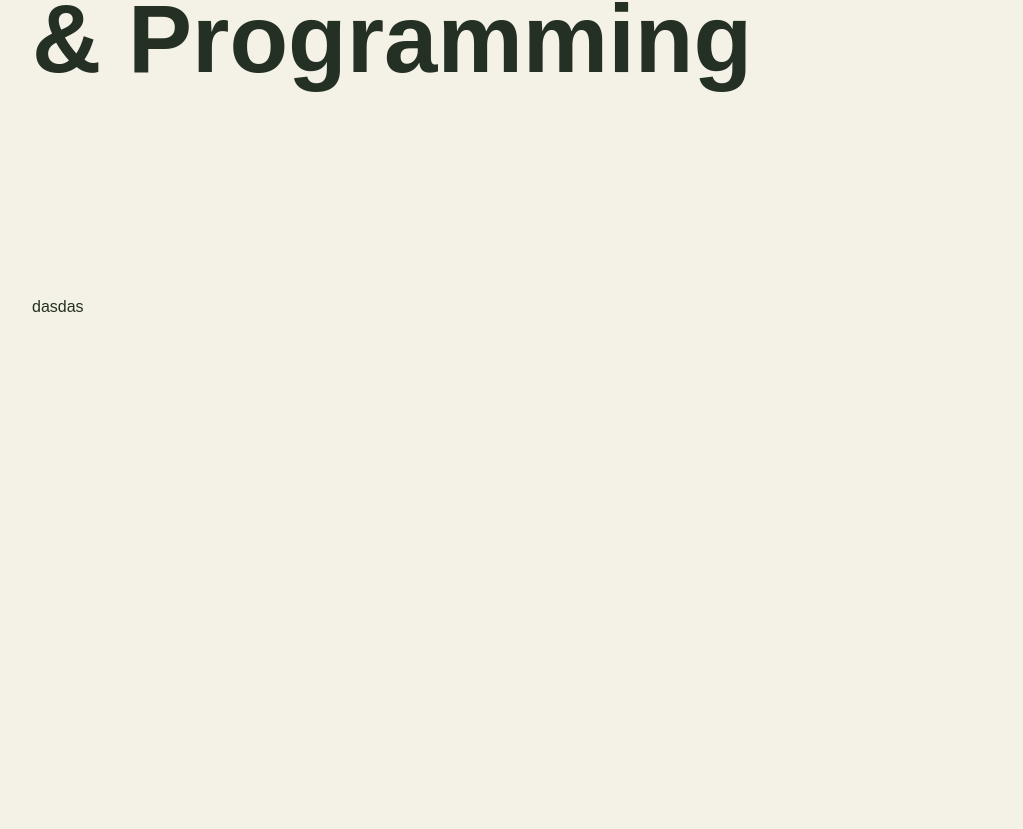
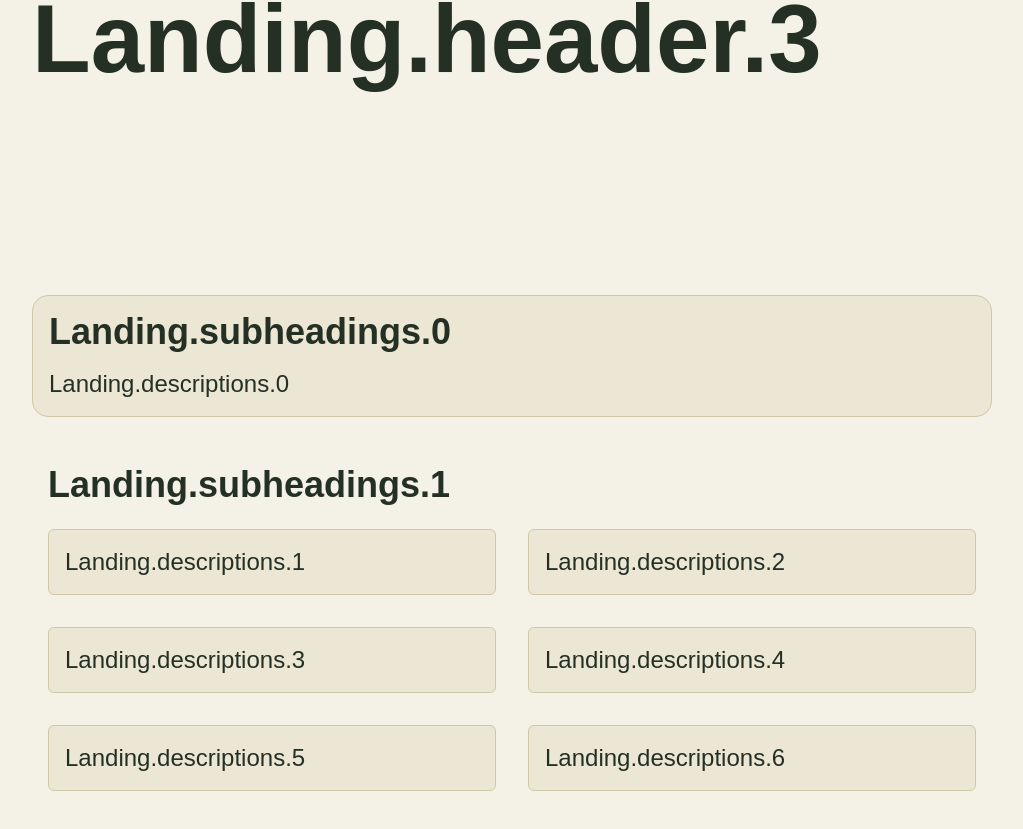
Before and after one commit to PiHalves/main-page, a Next.js app: page /en in a window 1280 px wide. Shown: the part 553-1382 px from the top of the page, without its empty margins (128-1151 px from the left). Before the commit the page ends 872 px from the top, so only its background shows below. Built offline with nearby package versions, Linux system fonts and the light colour scheme.

Commit message:
Building out the main page

```diff
--- a/app/[locale]/page.tsx
+++ b/app/[locale]/page.tsx
@@ -11,10 +11,11 @@ export default function Home({
   // Enable static rendering
   const { locale } = use(params);
   setRequestLocale(locale);
-  const t = useTranslations("Teaser");
+  const t = useTranslations("Landing");
   return (
     <>
-      <div className="h-screen mx-auto text-left lg:text-3xl min-xl:text-8xl font-bold flex items-center w-full lg:w-3/4">
+      <div className="h-[calc(100vh-10rem)] xl:h-screen mx-auto text-left text-5xl lg:text-5xl min-xl:text-8xl font-bold flex items-center w-full lg:w-3/4">
+        <h1>
           {t("header.0")}
           <br />
           {t("header.1")}
@@ -22,8 +23,40 @@ export default function Home({
           {t("header.2")}
           <br />
           {t("header.3")}
+        </h1>
       </div>
-      <div className="w-full p-4 lg:w-3/4 lg:p-0 mx-auto ">dasdas </div>
+
+      <div className="w-full p-3 lg:w-3/4 lg:p-4 mx-auto border border-border rounded-md lg:rounded-2xl text-justify text-sm lg:text-lg min-xl:text-2xl bg-card mb-8">
+        <h2 className="font-bold text-xl lg:text-3xl min-xl:text-4xl mb-4">
+          {t("subheadings.0")}
+        </h2>
+        <span className="my-4">{t("descriptions.0")}</span>
+      </div>
+      <div className="w-full p-3 lg:w-3/4 lg:p-4  mx-auto my-8">
+        <h2 className="font-bold text-xl lg:text-3xl min-xl:text-4xl mb-4">
+          {t("subheadings.1")}
+        </h2>
+        <div className="grid grid-cols-1 lg:grid-cols-2 min-2xl:grid-cols-3 gap-2 lg:gap-8 my-6  text-sm lg:text-lg min-xl:text-2xl ">
+          <span className="border border-border rounded-md p-2 lg:p-4 bg-card">
+            {t("descriptions.1")}
+          </span>
+          <span className="border border-border rounded-md p-2 lg:p-4 bg-card">
+            {t("descriptions.2")}
+          </span>
+          <span className="border border-border rounded-md p-2 lg:p-4 bg-card">
+            {t("descriptions.3")}
+          </span>
+          <span className="border border-border rounded-md p-2 lg:p-4 bg-card">
+            {t("descriptions.4")}
+          </span>
+          <span className="border border-border rounded-md p-2 lg:p-4 bg-card">
+            {t("descriptions.5")}
+          </span>
+          <span className="border border-border rounded-md p-2 lg:p-4 bg-card">
+            {t("descriptions.6")}
+          </span>
+        </div>
+      </div>
     </>
   );
 }
```
Lines whose indentation alone changed are shown as unchanged.
